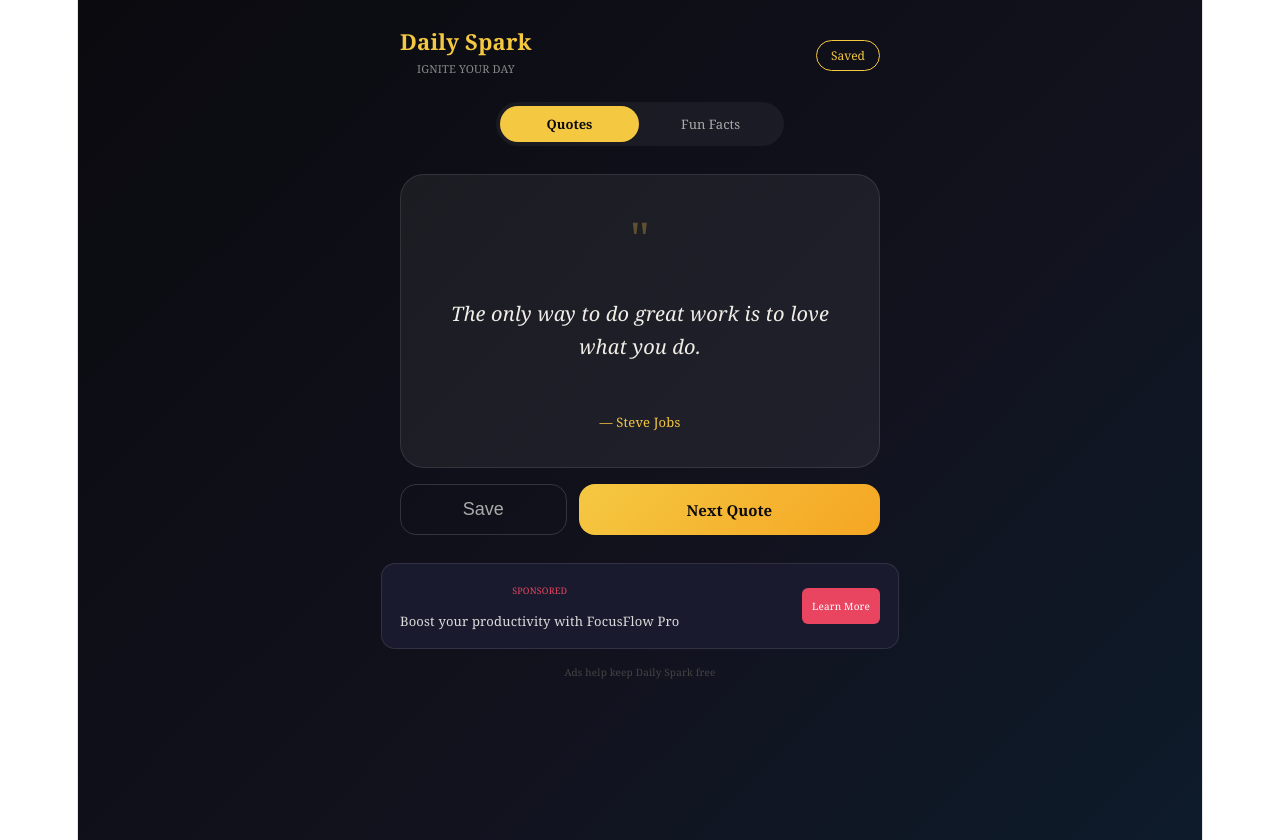
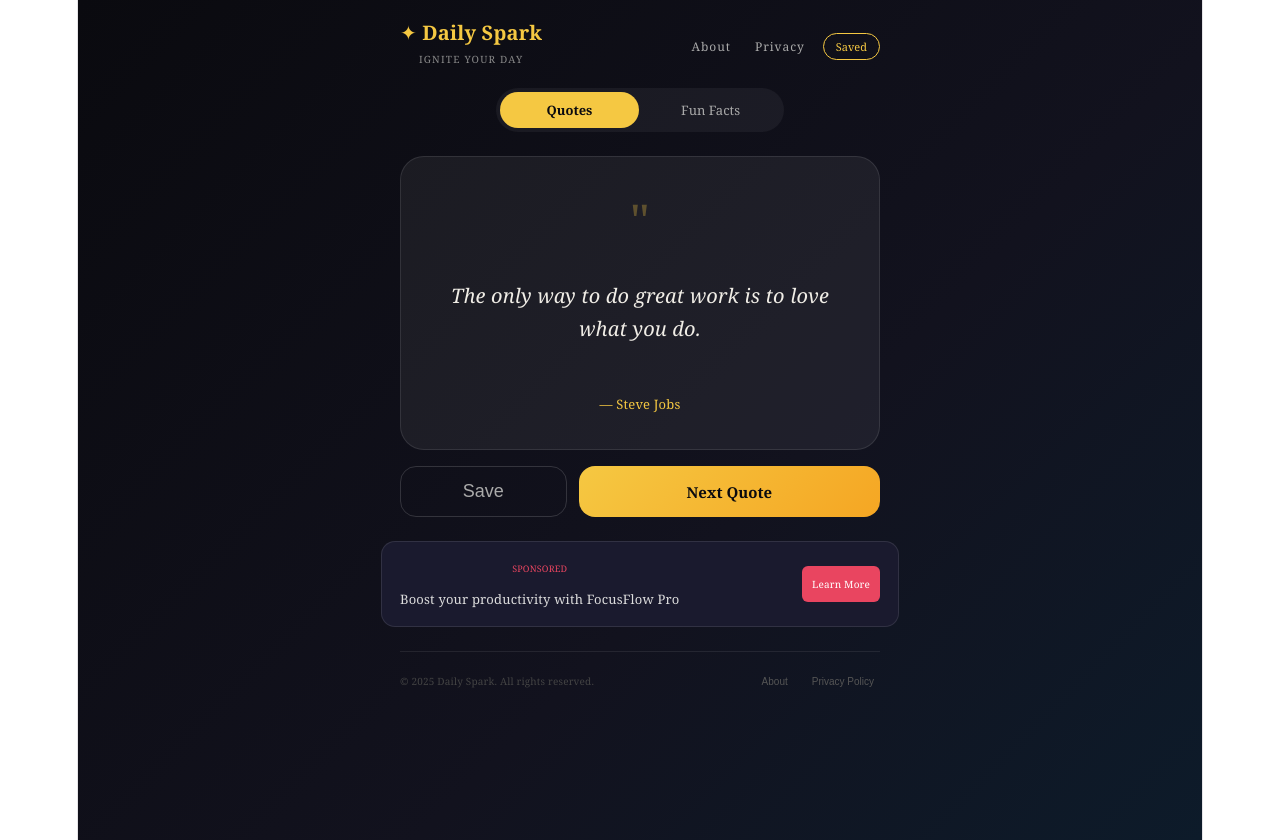
Before and after one commit to ANONX12G/Daily-spark, a React (Vite) app: page / in a window 1280 px wide. Built offline with nearby package versions, Linux system fonts and the light colour scheme.

Commit message:
Update App.tsx

```diff
--- a/src/App.tsx
+++ b/src/App.tsx
@@ -18,66 +18,62 @@ const quotes = [
   { text: "Success is not final, failure is not fatal: it is the courage to continue that counts.", author: "Winston Churchill" },
   { text: "Happiness is not something ready-made. It comes from your own actions.", author: "Dalai Lama" },
   { text: "If you're going through hell, keep going.", author: "Winston Churchill" },
-{ text: "We know what we are, but know not what we may be.", author: "Shakespeare" },
   { text: "Do one thing every day that scares you.", author: "Eleanor Roosevelt" },
   { text: "Well done is better than well said.", author: "Benjamin Franklin" },
-{ text: "What lies behind us and what lies before us are tiny matters compared to what lies within us.", author: "Ralph Waldo Emerson" },
-{ text: "Keep your face always toward the sunshine and shadows will fall behind you.", author: "Walt Whitman" },
-{ text: "The only impossible journey is the one you never begin.", author: "Tony Robbins" },
-{ text: "In this life we cannot do great things. We can only do small things with great love.", author: "Mother Teresa" },
-{ text: "If you want to lift yourself up, lift up someone else.", author: "Booker T. Washington" },
+  { text: "It always seems impossible until it's done.", author: "Nelson Mandela" },
+  { text: "All our dreams can come true if we have the courage to pursue them.", author: "Walt Disney" },
+  { text: "The secret of getting ahead is getting started.", author: "Mark Twain" },
   { text: "A person who never made a mistake never tried anything new.", author: "Albert Einstein" },
-{ text: "It always seems impossible until it's done.", author: "Nelson Mandela" },
-{ text: "Do not go where the path may lead, go instead where there is no path and leave a trail.", author: "Ralph Waldo Emerson" },
-{ text: "You will face many defeats in life, but never let yourself be defeated.", author: "Maya Angelou" },
+  { text: "Life is either a daring adventure or nothing at all.", author: "Helen Keller" },
+  { text: "Many of life's failures are people who did not realize how close they were to success when they gave up.", author: "Thomas Edison" },
+  { text: "Success is walking from failure to failure with no loss of enthusiasm.", author: "Winston Churchill" },
+  { text: "Opportunities don't happen, you create them.", author: "Chris Grosser" },
+  { text: "Great minds discuss ideas; average minds discuss events; small minds discuss people.", author: "Eleanor Roosevelt" },
+  { text: "I have not failed. I've just found 10,000 ways that won't work.", author: "Thomas Edison" },
   { text: "The greatest glory in living lies not in never falling, but in rising every time we fall.", author: "Nelson Mandela" },
   { text: "In the end, it's not the years in your life that count. It's the life in your years.", author: "Abraham Lincoln" },
   { text: "Never let the fear of striking out keep you from playing the game.", author: "Babe Ruth" },
-{ text: "Life is either a daring adventure or nothing at all.", author: "Helen Keller" },
-{ text: "Many of life's failures are people who did not realize how close they were to success when they gave up.", author: "Thomas Edison" },
-{ text: "You have brains in your head. You have feet in your shoes. You can steer yourself any direction you choose.", author: "Dr. Seuss" },
-{ text: "If life were predictable it would cease to be life and be without flavor.", author: "Eleanor Roosevelt" },
+  { text: "You will face many defeats in life, but never let yourself be defeated.", author: "Maya Angelou" },
+  { text: "No one can make you feel inferior without your consent.", author: "Eleanor Roosevelt" },
   { text: "If you look at what you have in life, you'll always have more.", author: "Oprah Winfrey" },
-{ text: "If you set your goals ridiculously high and it's a failure, you will fail above everyone else's success.", author: "James Cameron" },
-{ text: "Life is not measured by the number of breaths we take, but by the moments that take our breath away.", author: "Maya Angelou" },
-{ text: "If you want to achieve greatness stop asking for permission.", author: "Anonymous" },
-{ text: "Things work out best for those who make the best of how things work out.", author: "John Wooden" },
-{ text: "To live a creative life we must lose our fear of being wrong.", author: "Joseph Chilton Pearce" },
-{ text: "If you are not willing to risk the usual, you will have to settle for the ordinary.", author: "Jim Rohn" },
-{ text: "Trust because you are willing to accept the risk, not because it's safe or certain.", author: "Anonymous" },
-{ text: "Take up one idea. Make that one idea your life.", author: "Swami Vivekananda" },
-{ text: "All our dreams can come true if we have the courage to pursue them.", author: "Walt Disney" },
-{ text: "Good things come to people who wait, but better things come to those who go out and get them.", author: "Anonymous" },
-{ text: "If you do what you always did, you will get what you always got.", author: "Anonymous" },
-{ text: "Success is walking from failure to failure with no loss of enthusiasm.", author: "Winston Churchill" },
-{ text: "Just when the caterpillar thought the world was ending, he turned into a butterfly.", author: "Anonymous" },
-{ text: "Successful entrepreneurs are givers and not takers of positive energy.", author: "Anonymous" },
-{ text: "Whenever you see a successful person, you only see the public glories, never the private sacrifices.", author: "Vaibhav Shah" },
-{ text: "Opportunities don't happen, you create them.", author: "Chris Grosser" },
+  { text: "Do not go where the path may lead, go instead where there is no path and leave a trail.", author: "Ralph Waldo Emerson" },
+  { text: "Keep your face always toward the sunshine and shadows will fall behind you.", author: "Walt Whitman" },
+  { text: "The only impossible journey is the one you never begin.", author: "Tony Robbins" },
+  { text: "If you want to lift yourself up, lift up someone else.", author: "Booker T. Washington" },
   { text: "Try not to become a person of success, but rather try to become a person of value.", author: "Albert Einstein" },
-{ text: "Great minds discuss ideas; average minds discuss events; small minds discuss people.", author: "Eleanor Roosevelt" },
-{ text: "I have not failed. I've just found 10,000 ways that won't work.", author: "Thomas Edison" },
-{ text: "If you don't value your time, neither will others.", author: "Kim Garst" },
-{ text: "A successful man is one who can lay a firm foundation with the bricks others have thrown at him.", author: "David Brinkley" },
-{ text: "No one can make you feel inferior without your consent.", author: "Eleanor Roosevelt" },
-{ text: "The whole secret of a successful life is to find out what is one's destiny to do, and then do it.", author: "Henry Ford" },
-{ text: "If you're not stubborn, you'll give up on experiments too soon.", author: "Jeff Bezos" },
-{ text: "The secret of getting ahead is getting started.", author: "Mark Twain" },
 ];
 
 const facts = [
   { text: "Honey never spoils. Archaeologists have found 3,000-year-old honey in Egyptian tombs that was still edible.", emoji: "🍯" },
   { text: "A group of flamingos is called a flamboyance.", emoji: "🦩" },
   { text: "Octopuses have three hearts and blue blood.", emoji: "🐙" },
-  { text: "The shortest war in history lasted only 38 minutes.", emoji: "⚔️" },
+  { text: "The shortest war in history lasted only 38 minutes between Britain and Zanzibar in 1896.", emoji: "⚔️" },
   { text: "Bananas are technically berries, but strawberries are not.", emoji: "🍌" },
   { text: "A day on Venus is longer than a year on Venus.", emoji: "🌌" },
-  { text: "Cleopatra lived closer in time to the Moon landing than to the Great Pyramid.", emoji: "🏛️" },
+  { text: "Cleopatra lived closer in time to the Moon landing than to the construction of the Great Pyramid.", emoji: "🏛️" },
   { text: "The human nose can detect over 1 trillion different smells.", emoji: "👃" },
-  { text: "There are more stars in the universe than grains of sand on all beaches.", emoji: "✨" },
-  { text: "Crows can recognize human faces and hold grudges.", emoji: "🐦" },
+  { text: "There are more stars in the universe than grains of sand on all of Earth's beaches.", emoji: "✨" },
+  { text: "Crows can recognize human faces and hold grudges against people who wronged them.", emoji: "🐦" },
   { text: "The inventor of the Pringles can is buried in one.", emoji: "🥔" },
   { text: "A bolt of lightning is five times hotter than the surface of the Sun.", emoji: "⚡" },
+  { text: "Cats have fewer toes on their back paws than their front paws.", emoji: "🐱" },
+  { text: "The average person walks about 100,000 miles in their lifetime.", emoji: "👣" },
+  { text: "A snail can sleep for 3 years.", emoji: "🐌" },
+  { text: "Elephants are the only animals that cannot jump.", emoji: "🐘" },
+  { text: "The tongue is the strongest muscle in the human body.", emoji: "💪" },
+  { text: "A shark is the only fish that can blink with both eyes.", emoji: "🦈" },
+  { text: "An ostrich's eye is bigger than its brain.", emoji: "🦅" },
+  { text: "Butterflies taste with their feet.", emoji: "🦋" },
+  { text: "A duck's quack doesn't echo, and no one knows why.", emoji: "🦆" },
+  { text: "The average person laughs 13 times a day.", emoji: "😂" },
+  { text: "It is impossible to sneeze with your eyes open.", emoji: "🤧" },
+  { text: "The human heart beats about 100,000 times per day.", emoji: "❤️" },
+  { text: "Apples are more effective at waking you up than coffee.", emoji: "🍎" },
+  { text: "A group of owls is called a parliament.", emoji: "🦉" },
+  { text: "The shortest complete sentence in English is 'Go.'", emoji: "📝" },
+  { text: "Hot water freezes faster than cold water. This is known as the Mpemba effect.", emoji: "❄️" },
+  { text: "The dot over the letter 'i' is called a tittle.", emoji: "🔤" },
+  { text: "Rats and horses cannot vomit.", emoji: "🐀" },
 ];
 
 const ads = [
@@ -89,6 +85,7 @@ const ads = [
 
 export default function App() {
   const [tab, setTab] = useState("Quote");
+  const [page, setPage] = useState("home");
   const [index, setIndex] = useState(0);
   const [adIndex, setAdIndex] = useState(0);
   const [liked, setLiked] = useState(false);
@@ -128,27 +125,83 @@ export default function App() {
     setLiked(true);
   };
 
+  const styles = {
+    container: { minHeight: "100vh", background: "linear-gradient(135deg, #0a0a0f 0%, #12121e 60%, #0d1b2a 100%)", fontFamily: "Georgia, serif", color: "#f0ede6", display: "flex", flexDirection: "column", alignItems: "center", padding: "0 16px 40px" },
+    header: { width: "100%", maxWidth: 480, display: "flex", justifyContent: "space-between", alignItems: "center", padding: "20px 0 16px" },
+    nav: { display: "flex", gap: 12, alignItems: "center" },
+    navBtn: { background: "transparent", border: "none", color: "#aaa", fontSize: 12, cursor: "pointer", fontFamily: "Georgia, serif", letterSpacing: "0.08em" },
+    card: { background: "rgba(255,255,255,0.06)", border: "1px solid rgba(255,255,255,0.1)", borderRadius: 24, padding: "40px 32px 32px", minHeight: 220, display: "flex", flexDirection: "column", justifyContent: "space-between" },
+    page: { width: "100%", maxWidth: 480, background: "rgba(255,255,255,0.04)", border: "1px solid rgba(255,255,255,0.08)", borderRadius: 24, padding: "32px 24px" },
+  };
+
+  if (page === "about") return (
+    <div style={styles.container}>
+      <div style={styles.header}>
+        <div style={{ fontSize: 20, fontWeight: 700, color: "#f5c842" }}>✦ Daily Spark</div>
+        <button onClick={() => setPage("home")} style={{ ...styles.navBtn, color: "#f5c842" }}>← Back</button>
+      </div>
+      <div style={styles.page}>
+        <h2 style={{ color: "#f5c842", marginBottom: 16 }}>About Daily Spark</h2>
+        <p style={{ lineHeight: 1.8, color: "#ccc", fontSize: 15 }}>Daily Spark is a free app that delivers motivational quotes and fun facts to inspire and educate you every day.</p>
+        <p style={{ lineHeight: 1.8, color: "#ccc", fontSize: 15, marginTop: 12 }}>Our mission is simple — to give you a spark of motivation and curiosity every time you visit. Whether you need encouragement or just want to learn something new, Daily Spark has you covered.</p>
+        <p style={{ lineHeight: 1.8, color: "#ccc", fontSize: 15, marginTop: 12 }}>New quotes and facts are added regularly to keep the content fresh and engaging.</p>
+        <h3 style={{ color: "#f5c842", marginTop: 24, marginBottom: 8 }}>Contact Us</h3>
+        <p style={{ color: "#ccc", fontSize: 15 }}>Email: dailysparkapp@gmail.com</p>
+      </div>
+    </div>
+  );
+
+  if (page === "privacy") return (
+    <div style={styles.container}>
+      <div style={styles.header}>
+        <div style={{ fontSize: 20, fontWeight: 700, color: "#f5c842" }}>✦ Daily Spark</div>
+        <button onClick={() => setPage("home")} style={{ ...styles.navBtn, color: "#f5c842" }}>← Back</button>
+      </div>
+      <div style={styles.page}>
+        <h2 style={{ color: "#f5c842", marginBottom: 16 }}>Privacy Policy</h2>
+        <p style={{ color: "#888", fontSize: 12, marginBottom: 16 }}>Last updated: June 2025</p>
+        <p style={{ lineHeight: 1.8, color: "#ccc", fontSize: 14 }}>Daily Spark ("we", "our", or "us") is committed to protecting your privacy. This Privacy Policy explains how we handle information when you use our website at daily-spark-d6fe.vercel.app.</p>
+        <h3 style={{ color: "#f5c842", marginTop: 20, marginBottom: 8, fontSize: 15 }}>Information We Collect</h3>
+        <p style={{ lineHeight: 1.8, color: "#ccc", fontSize: 14 }}>Daily Spark does not collect any personal information from users. We do not require registration or login. No personal data is stored on our servers.</p>
+        <h3 style={{ color: "#f5c842", marginTop: 20, marginBottom: 8, fontSize: 15 }}>Advertising</h3>
+        <p style={{ lineHeight: 1.8, color: "#ccc", fontSize: 14 }}>We use Google AdSense to display advertisements. Google may use cookies to serve ads based on your prior visits to our website or other websites. You may opt out of personalized advertising by visiting Google's Ads Settings.</p>
+        <h3 style={{ color: "#f5c842", marginTop: 20, marginBottom: 8, fontSize: 15 }}>Cookies</h3>
+        <p style={{ lineHeight: 1.8, color: "#ccc", fontSize: 14 }}>Our advertising partners including Google may use cookies. These cookies are used to serve ads relevant to you. You can choose to disable cookies through your browser settings.</p>
+        <h3 style={{ color: "#f5c842", marginTop: 20, marginBottom: 8, fontSize: 15 }}>Changes to This Policy</h3>
+        <p style={{ lineHeight: 1.8, color: "#ccc", fontSize: 14 }}>We may update this Privacy Policy from time to time. Any changes will be posted on this page.</p>
+        <h3 style={{ color: "#f5c842", marginTop: 20, marginBottom: 8, fontSize: 15 }}>Contact</h3>
+        <p style={{ lineHeight: 1.8, color: "#ccc", fontSize: 14 }}>If you have any questions about this Privacy Policy, contact us at: dailysparkapp@gmail.com</p>
+      </div>
+    </div>
+  );
+
   return (
-    <div style={{ minHeight: "100vh", background: "linear-gradient(135deg, #0a0a0f 0%, #12121e 60%, #0d1b2a 100%)", fontFamily: "Georgia, serif", color: "#f0ede6", display: "flex", flexDirection: "column", alignItems: "center", padding: "0 16px 40px" }}>
-      <div style={{ width: "100%", maxWidth: 480, display: "flex", justifyContent: "space-between", alignItems: "center", padding: "28px 0 20px" }}>
+    <div style={styles.container}>
+      <div style={styles.header}>
         <div>
-          <div style={{ fontSize: 22, fontWeight: 700, color: "#f5c842" }}>Daily Spark</div>
-          <div style={{ fontSize: 11, color: "#888", textTransform: "uppercase", marginTop: 2 }}>Ignite your day</div>
+          <div style={{ fontSize: 20, fontWeight: 700, color: "#f5c842" }}>✦ Daily Spark</div>
+          <div style={{ fontSize: 10, color: "#888", textTransform: "uppercase", letterSpacing: "0.12em" }}>Ignite your day</div>
         </div>
-        <button onClick={() => setShowSaved(!showSaved)} style={{ background: showSaved ? "#f5c842" : "transparent", border: "1.5px solid #f5c842", color: showSaved ? "#0a0a0f" : "#f5c842", borderRadius: 20, padding: "6px 14px", fontSize: 12, cursor: "pointer", fontFamily: "inherit" }}>
+        <div style={styles.nav}>
+          <button onClick={() => setPage("about")} style={styles.navBtn}>About</button>
+          <button onClick={() => setPage("privacy")} style={styles.navBtn}>Privacy</button>
+          <button onClick={() => setShowSaved(!showSaved)} style={{ background: showSaved ? "#f5c842" : "transparent", border: "1.5px solid #f5c842", color: showSaved ? "#0a0a0f" : "#f5c842", borderRadius: 20, padding: "5px 12px", fontSize: 11, cursor: "pointer", fontFamily: "inherit" }}>
             Saved {saved.length > 0 && `(${saved.length})`}
           </button>
         </div>
-      <div style={{ display: "flex", background: "rgba(255,255,255,0.05)", borderRadius: 30, padding: 4, gap: 2, marginBottom: 28, width: "100%", maxWidth: 280 }}>
+      </div>
+
+      <div style={{ display: "flex", background: "rgba(255,255,255,0.05)", borderRadius: 30, padding: 4, gap: 2, marginBottom: 24, width: "100%", maxWidth: 280 }}>
         {["Quote", "Fact"].map((t) => (
           <button key={t} onClick={() => switchTab(t)} style={{ flex: 1, padding: "9px 0", borderRadius: 26, border: "none", background: tab === t ? "#f5c842" : "transparent", color: tab === t ? "#0a0a0f" : "#aaa", fontWeight: tab === t ? 700 : 400, fontSize: 13, cursor: "pointer", fontFamily: "inherit" }}>
             {t === "Quote" ? "Quotes" : "Fun Facts"}
           </button>
         ))}
       </div>
+
       {!showSaved && (
         <div style={{ width: "100%", maxWidth: 480, opacity: animating ? 0 : 1, transition: "all 0.3s ease" }}>
-          <div style={{ background: "rgba(255,255,255,0.06)", border: "1px solid rgba(255,255,255,0.1)", borderRadius: 24, padding: "40px 32px 32px", minHeight: 220, display: "flex", flexDirection: "column", justifyContent: "space-between" }}>
+          <div style={styles.card}>
             {tab === "Quote" ? (
               <>
                 <div style={{ fontSize: 48, color: "rgba(245,200,66,0.3)", lineHeight: 1, marginBottom: 12 }}>"</div>
@@ -172,6 +225,7 @@ export default function App() {
           </div>
         </div>
       )}
+
       {showSaved && (
         <div style={{ width: "100%", maxWidth: 480 }}>
           <h3 style={{ color: "#f5c842", fontSize: 16, marginBottom: 16 }}>Your Saved Collection</h3>
@@ -186,14 +240,22 @@ export default function App() {
           ))}
         </div>
       )}
-      <div style={{ width: "100%", maxWidth: 480, marginTop: 28, background: ad.bg, border: "1px solid rgba(255,255,255,0.1)", borderRadius: 14, padding: "14px 18px", display: "flex", alignItems: "center", justifyContent: "space-between", cursor: "pointer" }}>
+
+      <div style={{ width: "100%", maxWidth: 480, marginTop: 24, background: ad.bg, border: "1px solid rgba(255,255,255,0.1)", borderRadius: 14, padding: "14px 18px", display: "flex", alignItems: "center", justifyContent: "space-between", cursor: "pointer" }}>
         <div>
           <div style={{ fontSize: 9, color: ad.accent, marginBottom: 4 }}>{ad.label}</div>
           <div style={{ fontSize: 13, color: "#ddd" }}>{ad.text}</div>
         </div>
         <div style={{ background: ad.accent, color: "#fff", fontSize: 10, padding: "5px 10px", borderRadius: 6, whiteSpace: "nowrap", marginLeft: 12 }}>Learn More</div>
       </div>
-      <div style={{ marginTop: 10, fontSize: 10, color: "#444", textAlign: "center" }}>Ads help keep Daily Spark free</div>
+
+      <div style={{ width: "100%", maxWidth: 480, marginTop: 24, borderTop: "1px solid rgba(255,255,255,0.08)", paddingTop: 16, display: "flex", justifyContent: "space-between", alignItems: "center" }}>
+        <div style={{ fontSize: 10, color: "#444" }}>© 2025 Daily Spark. All rights reserved.</div>
+        <div style={{ display: "flex", gap: 12 }}>
+          <button onClick={() => setPage("about")} style={{ background: "none", border: "none", color: "#555", fontSize: 10, cursor: "pointer" }}>About</button>
+          <button onClick={() => setPage("privacy")} style={{ background: "none", border: "none", color: "#555", fontSize: 10, cursor: "pointer" }}>Privacy Policy</button>
+        </div>
+      </div>
     </div>
   );
 }
```
Lines whose indentation alone changed are shown as unchanged.
